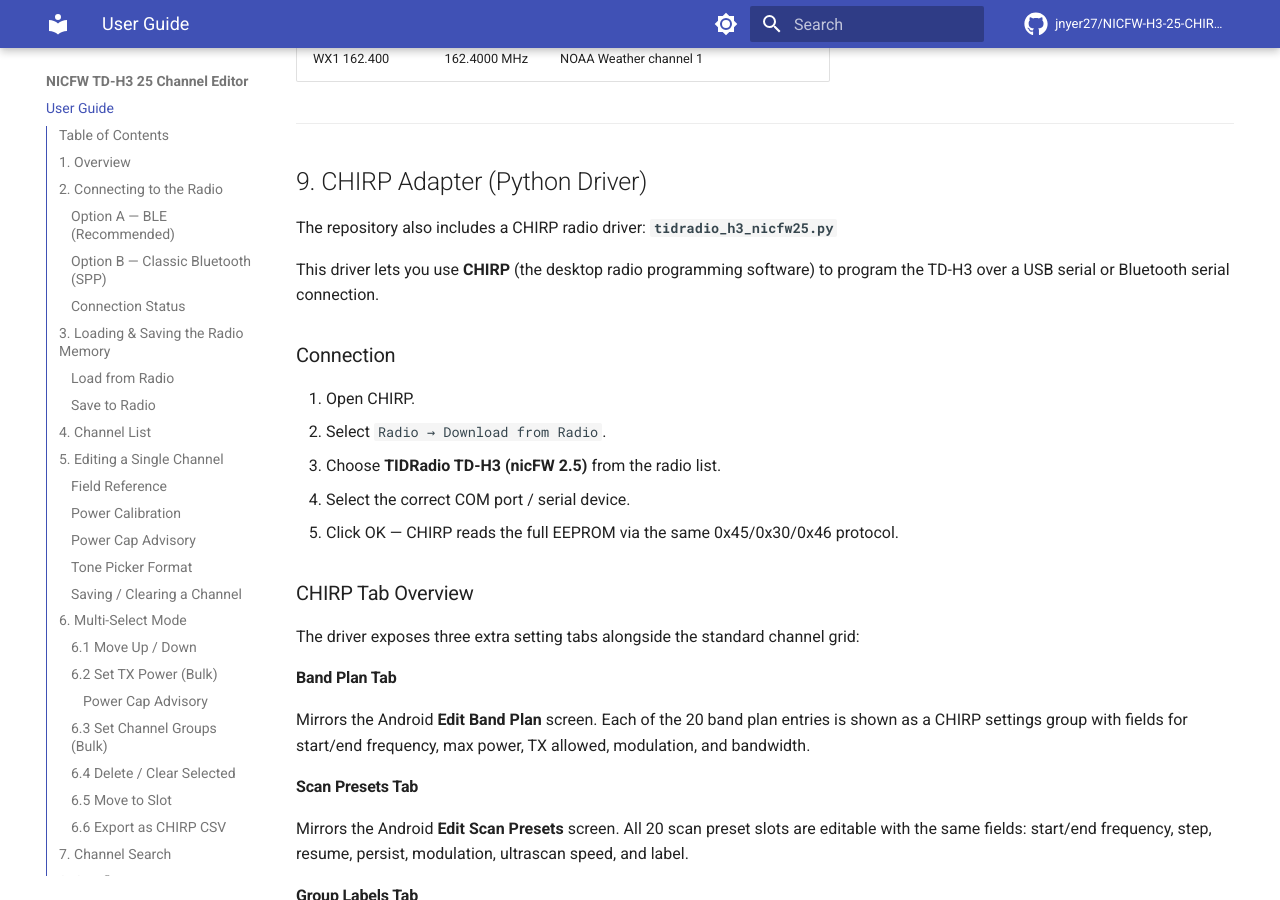
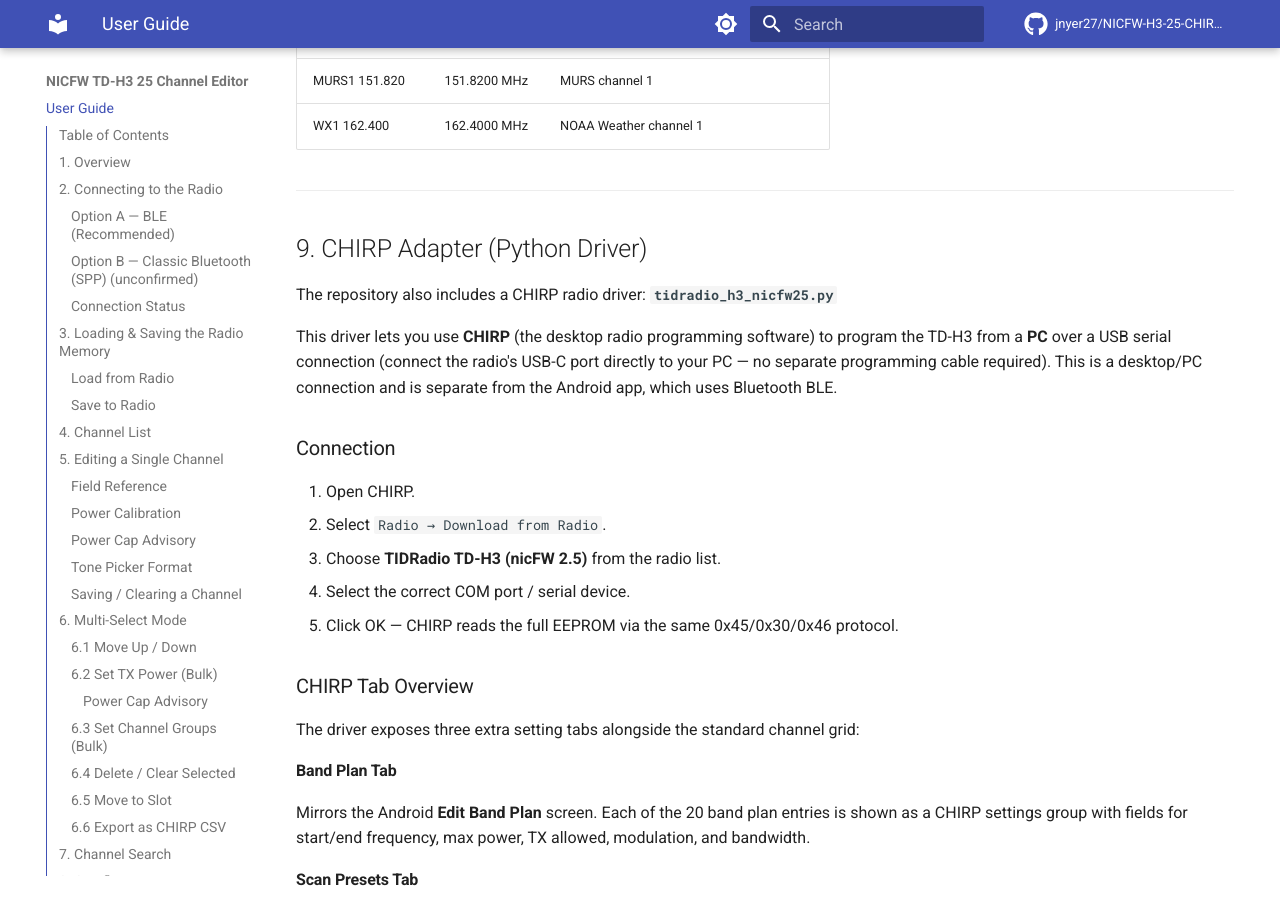
Before and after one commit to jnyer27/NICFW-H3-25-CHIRP-ADAPTER, an MkDocs documentation site: the page built from docs/index.md, in a window 1280 px wide and 900 px high, scrolled down 30101 px. Built offline with MkDocs 1.6.1 and Material for MkDocs 9.7.7, drawn with Linux system fonts in a browser that asks for light colours; comment, search, counter and statistics services are not loaded; some of the changed text lies outside the part shown.

Commit message:
docs: clarify USB-C serial (CHIRP/PC) vs BLE (Android); note Classic SPP unconfirmed
- CHIRP section: explicitly states this is a desktop/PC connection via the radio's
  built-in USB-C serial port (no programming cable required), not the Android BLE path
- CSV transfer line: change "USB" to "USB file transfer" to avoid confusion with
  USB serial radio connection
- Classic SPP sections (UserGuide, docs/index.md, AndroidNICFW_CH_EDITOR/README.md):
  marked as unconfirmed with a note that BLE is the only verified connection method

https://claude.ai/code/session_01BXyFjtRAacSKqmt3hZbYFx

```diff
--- a/docs/index.md
+++ b/docs/index.md
@@ -95,7 +95,10 @@ Tap **[ Connect ]** on the main screen. A dialog appears with two options:
 - Android 12+ requires the **Nearby Devices** permission; Android 11 and below requires
   **Location** permission. Grant when prompted.
 
-### Option B — Classic Bluetooth (SPP)
+### Option B — Classic Bluetooth (SPP) *(unconfirmed)*
+
+> **Note:** Classic SPP connectivity has not been confirmed to work with the TD-H3 and
+> nicFW 2.5. BLE is the recommended and verified connection method.
 
 - Pair the radio to your phone first via Android's system Bluetooth settings.
 - Tap **Paired Devices (Classic BT)** and select the radio from the list.
@@ -1304,7 +1307,9 @@ The repository also includes a CHIRP radio driver:
 **`tidradio_h3_nicfw25.py`**
 
 This driver lets you use **CHIRP** (the desktop radio programming software) to program
-the TD-H3 over a USB serial or Bluetooth serial connection.
+the TD-H3 from a **PC** over a USB serial connection (connect the radio's USB-C port
+directly to your PC — no separate programming cable required). This is a desktop/PC
+connection and is separate from the Android app, which uses Bluetooth BLE.
 
 ### Connection
 
```
Also changed, not shown: other parts of docs/index.md (+1 -1 lines), AndroidNICFW_CH_EDITOR/README.md (+5 -2 lines), UserGuide.md (+8 -3 lines).
